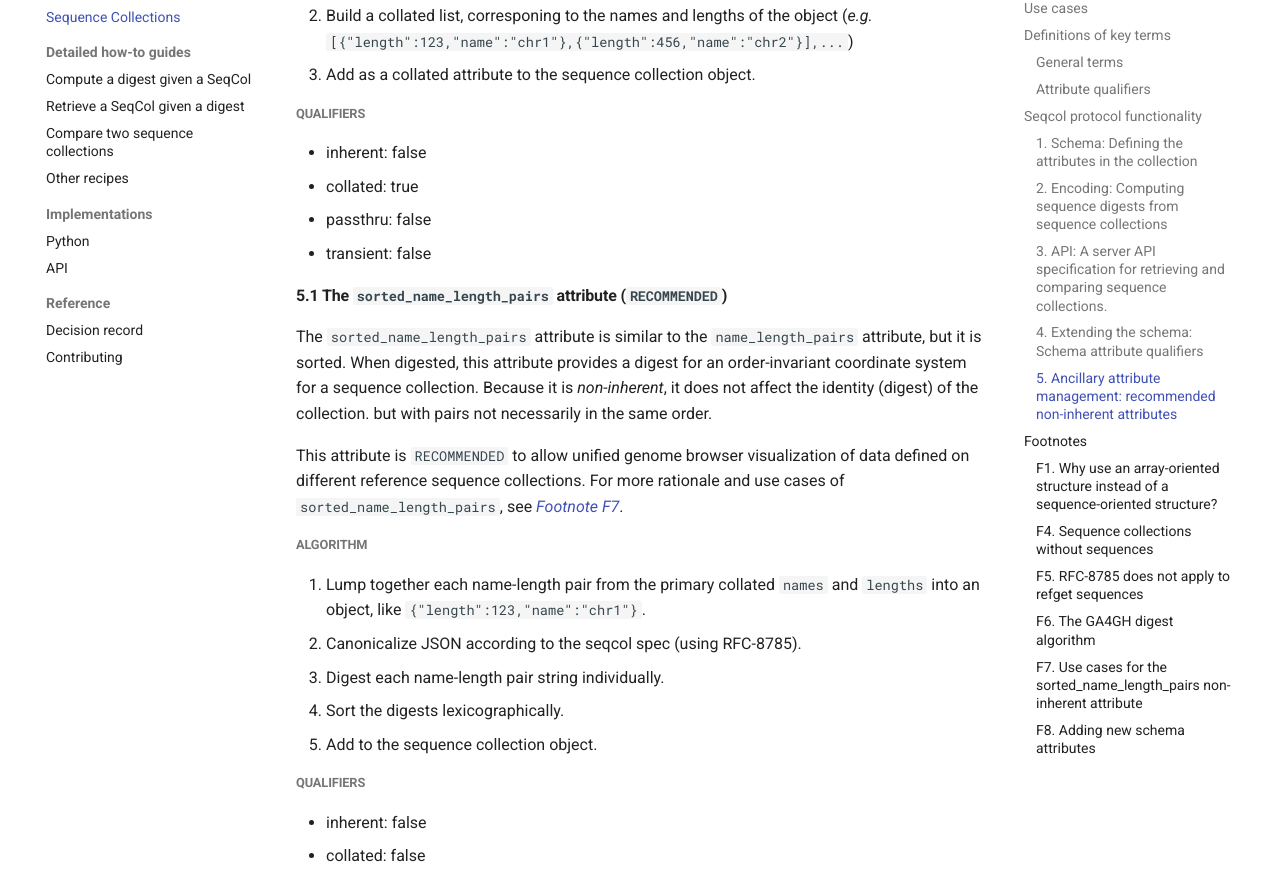
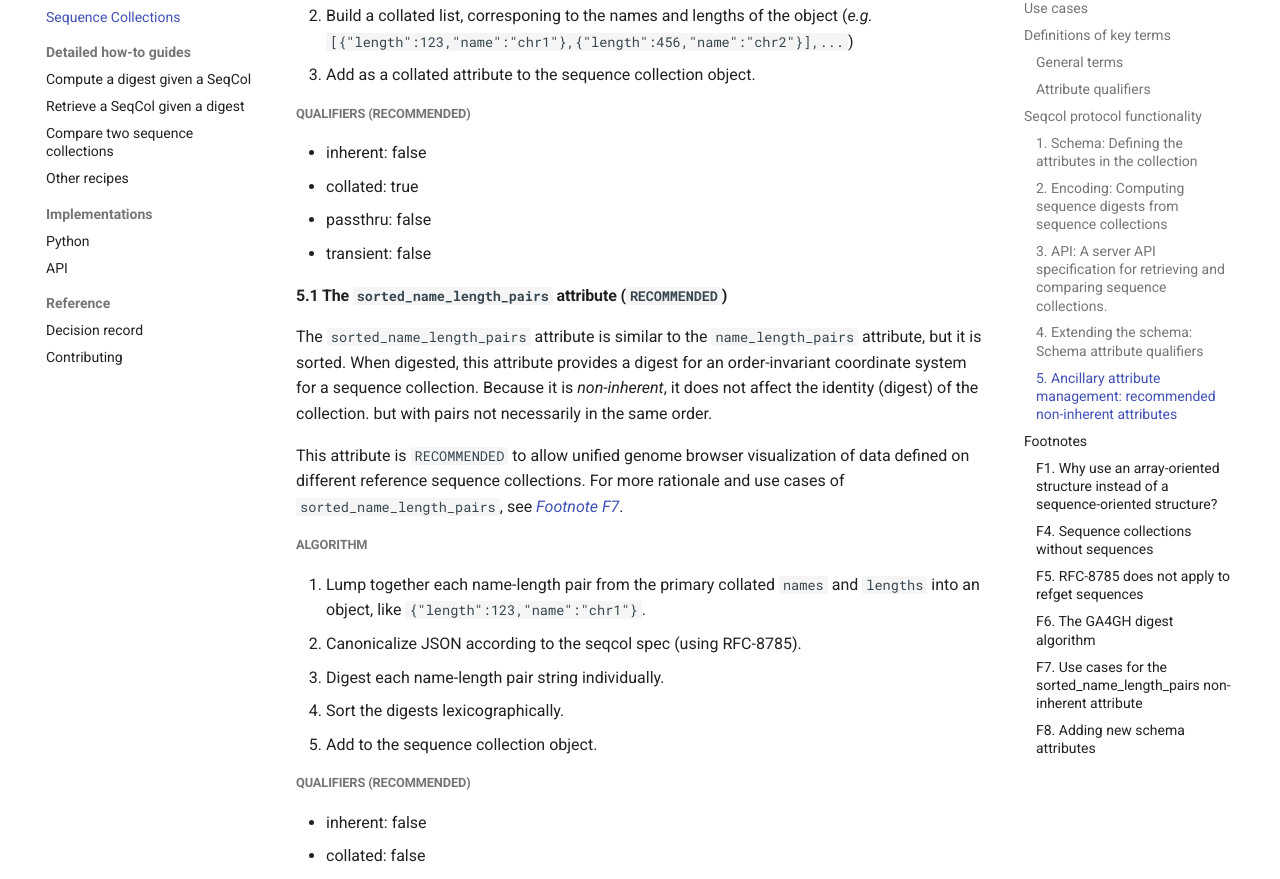
Before and after one commit to ga4gh/refget, an MkDocs documentation site: the page built from docs/seqcol.md, in a window 1280 px wide and 1400 px high, scrolled down 18730 px. Shown: the part 154-1033 px from the top of the window. Built offline with MkDocs 1.6.1 and Material for MkDocs 9.7.7, drawn with Linux system fonts in a browser that asks for light colours; comment, search, counter and statistics services are not loaded; some of the changed text lies outside the part shown.

Commit message:
make qualifiers recommended

```diff
--- a/docs/seqcol.md
+++ b/docs/seqcol.md
@@ -666,7 +666,7 @@ This attribute is `RECOMMENDED` to allow retrieval of the coordinate system for
 2. Build a collated list, corresponing to the names and lengths of the object (*e.g.* `[{"length":123,"name":"chr1"},{"length":456,"name":"chr2"}],...`)
 3. Add as a collated attribute to the sequence collection object.
 
-##### Qualifiers
+##### Qualifiers (RECOMMENDED)
 
 - inherent: false
 - collated: true
@@ -691,7 +691,7 @@ This attribute is `RECOMMENDED` to allow unified genome browser visualization of
 4. Sort the digests lexicographically.
 5. Add to the sequence collection object.
 
-##### Qualifiers
+##### Qualifiers (RECOMMENDED)
 
 - inherent: false
 - collated: false
@@ -715,7 +715,7 @@ This digest allows the comparison to be pre-computed, and more easily compared.
 2. Canonicalize the resulting array (using RFC-8785).
 3. Add to the sequence collection object as the `sorted_sequences` attribute, which is non-inherent and non-collated.
 
-##### Qualifiers
+##### Qualifiers (RECOMMENDED)
 
 - inherent: false
 - collated: false
```
